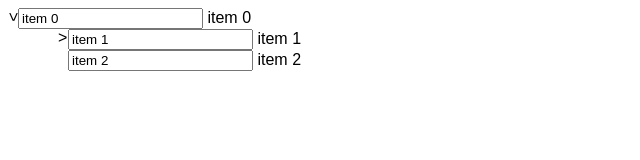
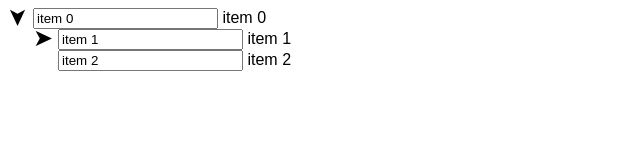
Before and after one commit to kushagharahi/ReasonRoot, a plain HTML site: page index.html in a window 1280 px wide. Shown: the whole page, without its empty margins (0-640 px from the left). Drawn offline with Linux system fonts and the light colour scheme.

Commit message:
more toggle desing

```diff
--- a/ReasonRoot.css
+++ b/ReasonRoot.css
@@ -4,11 +4,13 @@ body {
 
 .rr_li {
     list-style-type: none;
-    margin-left: 10px;
+    margin-left: 0px;
 }
 
 .rr_ul {
     overflow: hidden;
+    margin-left: 0px;
+    padding-left: 25px;
 }
 
 .closed {
@@ -16,7 +18,7 @@ body {
     transition: max-height 0.5s;
 }
 
-.claim {
+.claimBox {
     position: relative;
 }
 
@@ -30,7 +32,9 @@ body {
     cursor: pointer;
     transition: 0.5s;
     position: absolute;
-    left: -10px;
+    left: -25px;
+    font-size: x-large;
+    top: -5px;
 }
 
 .toggleButtonOpen {
--- a/reasonRoot.js
+++ b/reasonRoot.js
@@ -5,11 +5,11 @@ this.onload = function () {
         var wire = hyperHTML.wire(claim, parent);
         var li = wire`
       <li class="${"rr_li " + (parent && parent.open ? 'open' : 'closed')}">
-      <div class="claim">
+      <div class="claimBox">
         <span
             onclick="${events.open.bind(claim)}"
             class="${"toggleButton " + (claim.open ? 'toggleButtonOpen' : 'toggleButtonClosed')}">${
-                claim.children.length > 0?'>':''
+            claim.children.length > 0 ? '➤' : ''
             }</span>
         <input oninput="${events.updated.bind(claim)}" >
         ${claim.description}
@@ -28,7 +28,7 @@ this.onload = function () {
     }
 
     function update(render) {
-        render`${renderNode(dict[mainId], { open: true })}`;
+        render`<ul class="rr_ul">${renderNode(dict[mainId], { open: true })}</ul>`;
     }
 
     var
```
